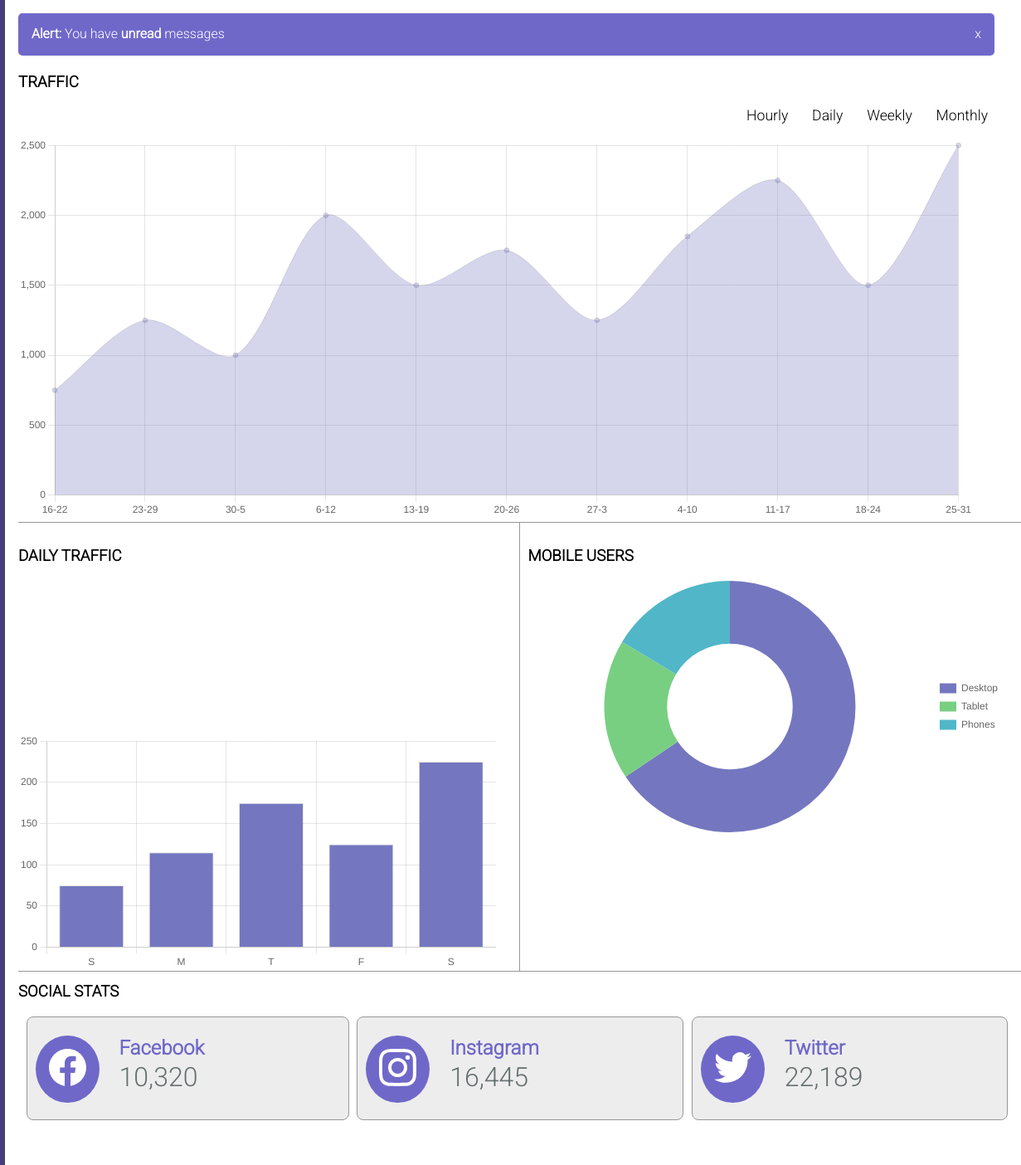
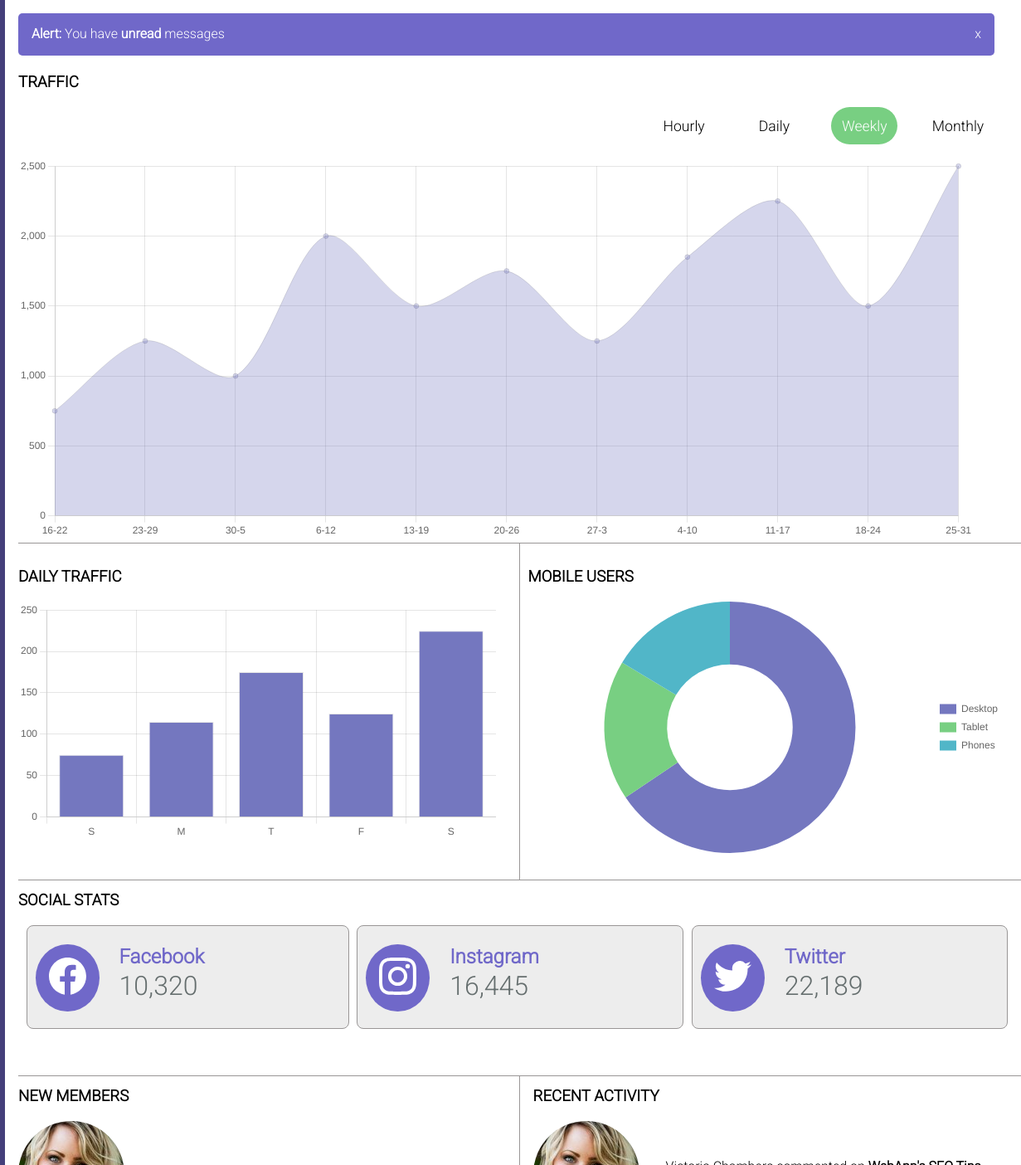
Before and after one commit to karinapichardo/Web-App-Dashboard, a plain HTML site: page index.html in a window 1280 px wide. Shown: the part 137-1541 px from the top of the page at 83% size, 49-1280 px from the left. Drawn offline with nearby package versions, Linux system fonts and the light colour scheme.

Commit message:
added styles to active class

```diff
--- a/css/style.css
+++ b/css/style.css
@@ -11,7 +11,8 @@ body {
     overflow-x: hidden;
 }
 
-img {
+img,
+canvas {
     max-width: 100%;
 }
 
@@ -216,8 +217,18 @@ h3 {
 }
 
 .traffic-nav-link {
+    padding: 0.8rem;
     list-style: none;
     font-size: 1.1rem;
+    text-align: center;
+    height: 45px;
+    width: 80px;
+}
+
+.active {
+    background-color: #78CF82;
+    color: #fff;
+    border-radius: 45px;
 }
 
 .social-stats {
@@ -463,18 +474,12 @@ span {
     .daily,
     .mobile {
         margin-top: -20px;
-        margin-bottom: -20px;
+        padding-bottom: 2rem;
     }
 
     .daily h3,
     .mobile h3 {
         padding-top: 1rem;
-    }
-
-    #daily-chart {
-        margin-top: 35%;
-        height: 345px;
-        width: 345.5px;
     }
 
     canvas {
```
